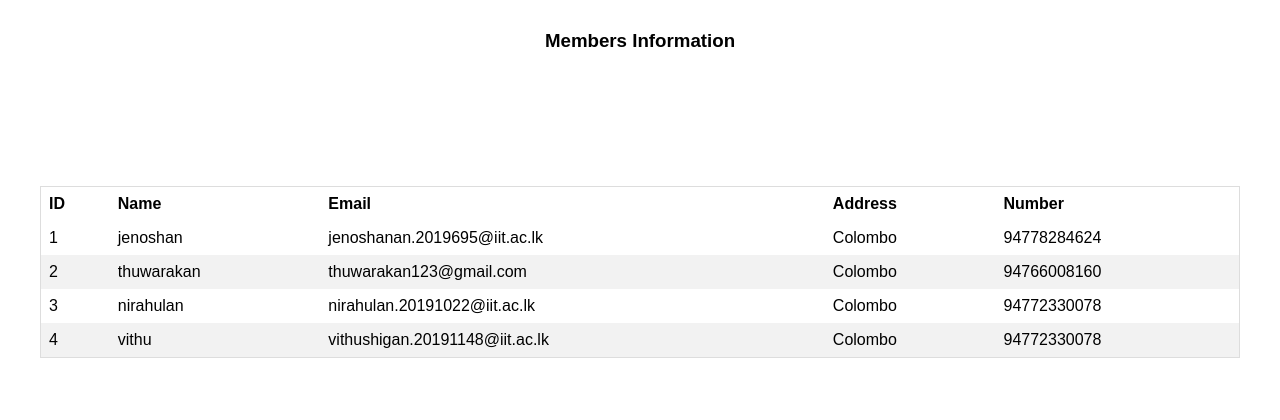
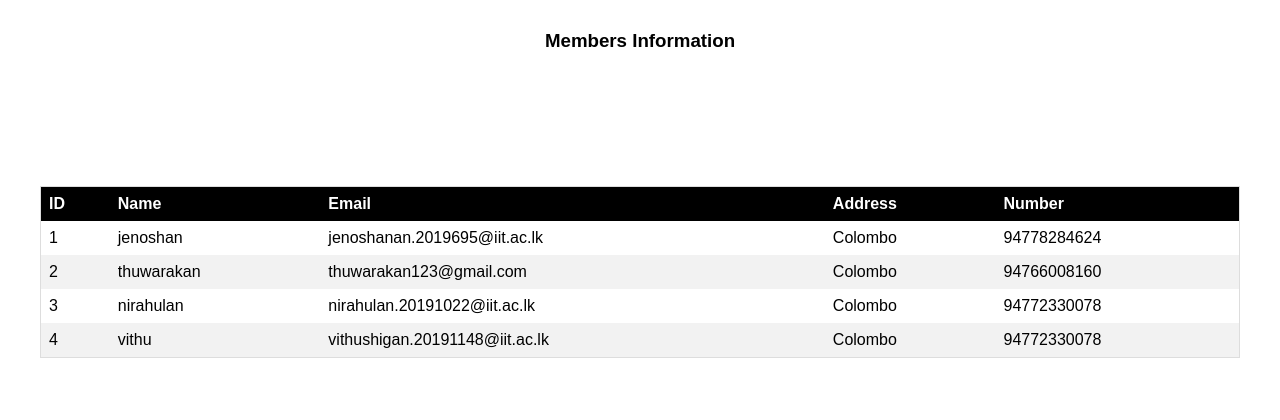
Before and after one commit to Software-Development-Group-Project/Watcher, a Flask app: page /view in a window 1280 px wide. Shown: the part 100-520 px from the top of the page. Run offline with Flask 2, Linux system fonts and the light colour scheme; data comes from the database, SQL or seed files in the repository.

Commit message:
update view.html

```diff
--- a/Pro/watcher/templates/view.html
+++ b/Pro/watcher/templates/view.html
@@ -76,5 +76,9 @@
     float: right;
     margin-right: 40px;
   }
+  th{
+    background-color: black;
+    color: #ffffff;
+  }
   </style>
 {% endblock content %}
```
